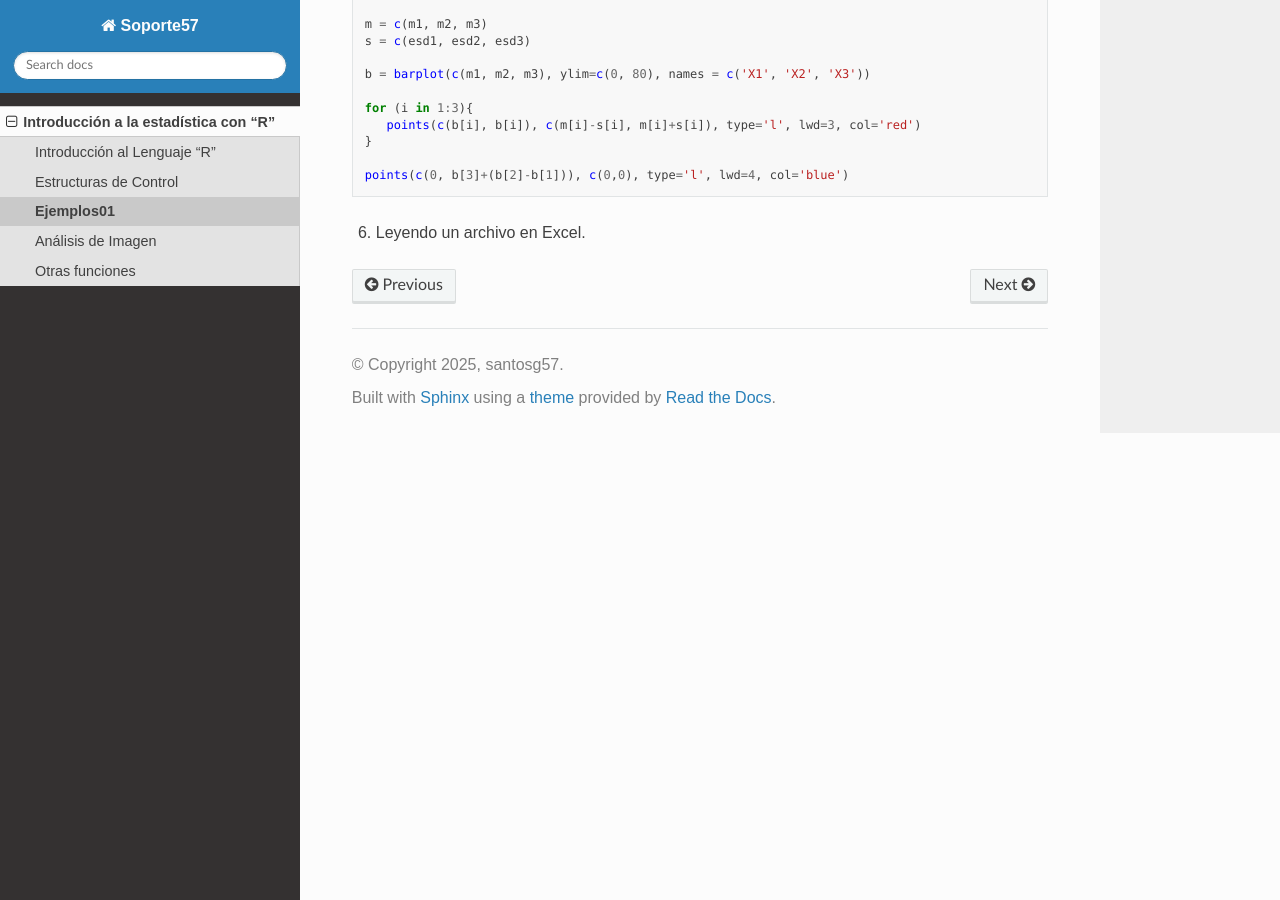
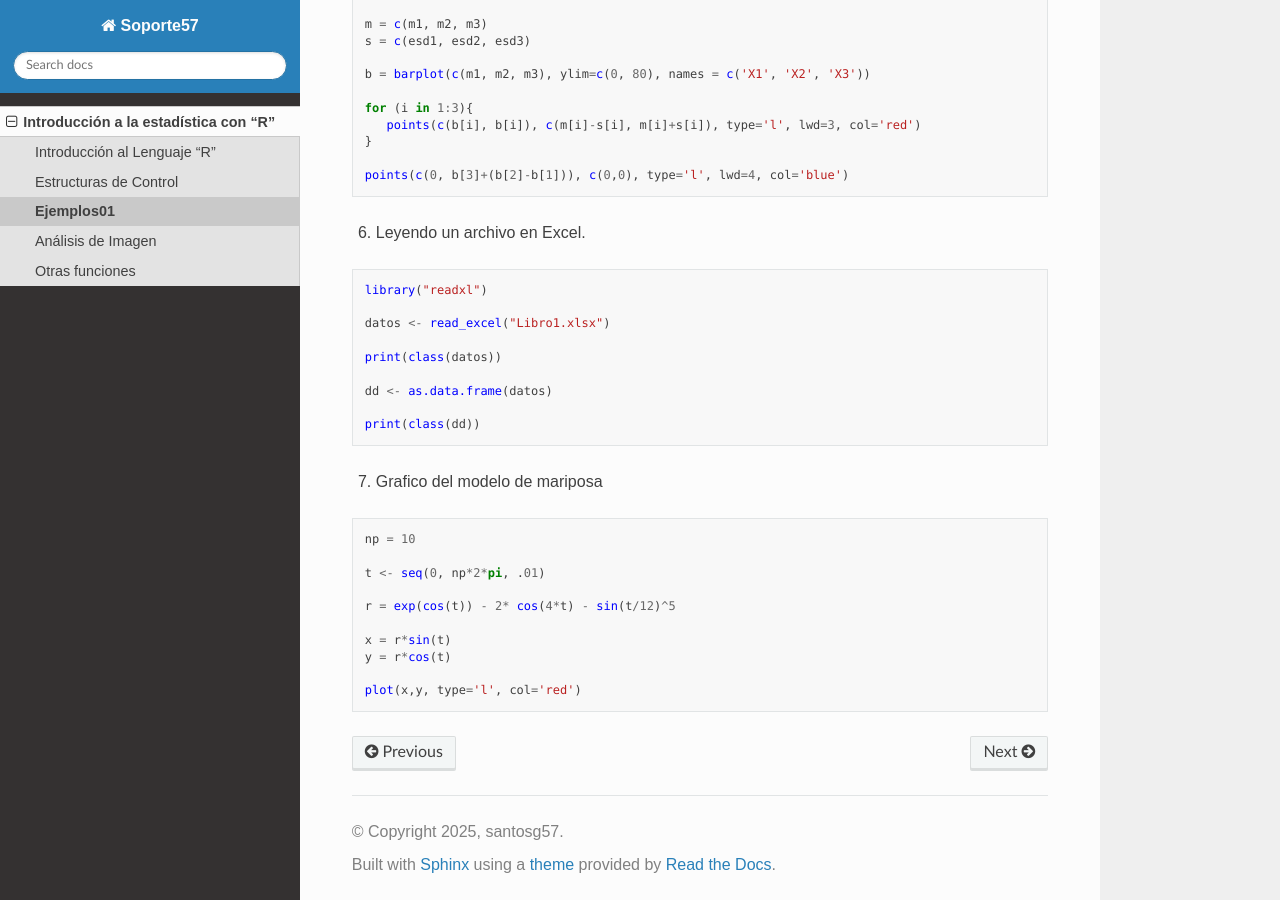
Before and after one commit to matecom57/cursofree, a Sphinx documentation site: the page built from docs/source/Curso_R/Ejemplos01.rst, in a window 1280 px wide and 900 px high, scrolled down 2009 px. Built offline with Sphinx 7.4.7 and the Read the Docs theme 3.1.0, drawn with Linux system fonts in a browser that asks for light colours.

Commit message:
Test comité

```diff
--- a/docs/source/Curso_R/Ejemplos01.rst
+++ b/docs/source/Curso_R/Ejemplos01.rst
@@ -124,7 +124,7 @@ Solución:
 
 6. Leyendo un archivo en Excel.
 
-.. code: R
+.. code:: R
 
    library("readxl")
 
@@ -135,3 +135,18 @@ Solución:
    dd <- as.data.frame(datos)
 
    print(class(dd))
+
+7. Grafico del modelo de mariposa
+
+.. code:: R
+
+   np = 10
+
+   t <- seq(0, np*2*pi, .01)
+
+   r = exp(cos(t)) - 2* cos(4*t) - sin(t/12)^5
+
+   x = r*sin(t)
+   y = r*cos(t)
+
+   plot(x,y, type='l', col='red')
```
